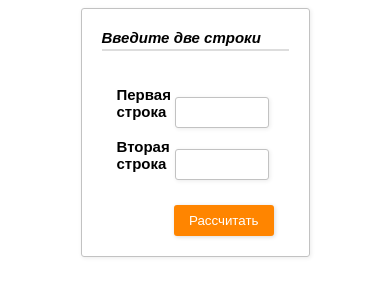
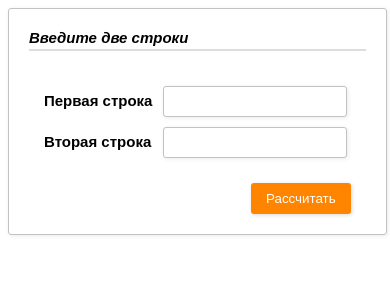
Before and after one commit to VeronikaLapa/StringCompareApp, a plain HTML site: page index.html in a window 390 px wide. Drawn offline with Linux system fonts and the light colour scheme.

Commit message:
Changed width of form for mobile screens

```diff
--- a/src/index.css
+++ b/src/index.css
@@ -45,6 +45,7 @@
   display: inline-block;
 
   width: 35%;
+  min-width: 115px;
 
   font-size: 15px;
   font-weight: bold;
@@ -121,3 +122,9 @@
   font-style: italic;
   font-weight: bold;
 }
+
+@media screen and (max-width: 800px) {
+  .content__form {
+    width: 90%;
+  }
+}
```
